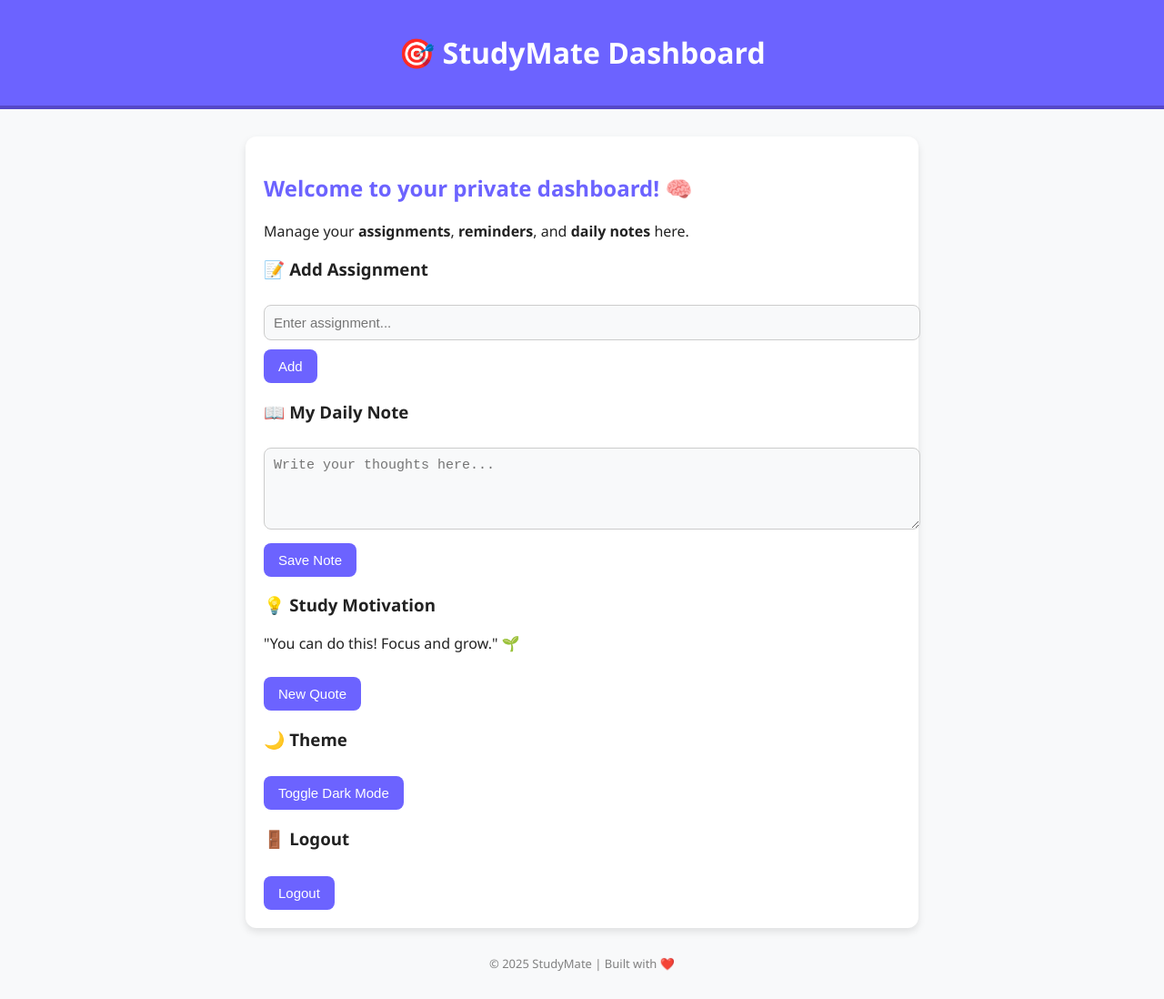
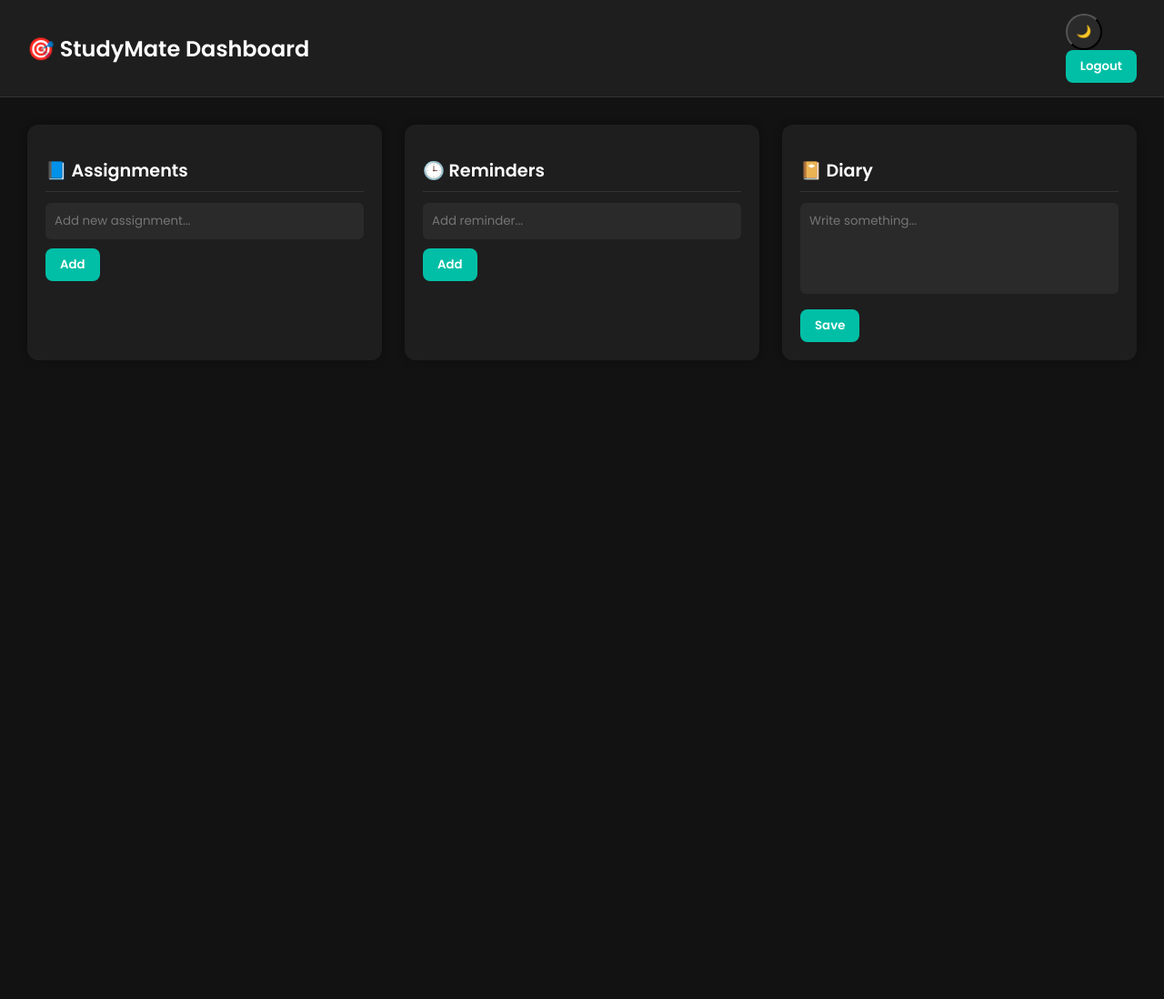
Before and after one commit to Payasobot/Study-Web-App, a plain HTML site: page dashboard.html in a window 1280 px wide. Shown: the whole page at 91% size. After the commit the page ends 800 px from the top, so only its background shows below. Drawn offline with Linux system fonts and the light colour scheme.

Commit message:
Update dashboard.html

```diff
--- a/dashboard.html
+++ b/dashboard.html
@@ -3,216 +3,155 @@
 <head>
   <meta charset="UTF-8" />
   <meta name="viewport" content="width=device-width, initial-scale=1.0" />
-  <title>🎯 StudyMate Dashboard</title>
+  <title>StudyMate Dashboard</title>
+  <link href="https://fonts.googleapis.com/css2?family=Poppins:wght@400;600&display=swap" rel="stylesheet" />
   <style>
+    * {
+      box-sizing: border-box;
+      font-family: 'Poppins', sans-serif;
+    }
     body {
-      font-family: 'Segoe UI', sans-serif;
+      background-color: #121212;
+      color: #fff;
       margin: 0;
       padding: 0;
-      background: var(--bg);
-      color: var(--text);
       transition: background 0.3s, color 0.3s;
     }
-
-    :root {
-      --bg: #f8f9fa;
-      --text: #222;
-      --card: #fff;
+    header {
+      display: flex;
+      justify-content: space-between;
+      align-items: center;
+      padding: 15px 30px;
+      background: #1e1e1e;
+      border-bottom: 1px solid #333;
     }
-
-    .dark {
-      --bg: #1a1a1a;
-      --text: #f1f1f1;
-      --card: #2a2a2a;
+    header h1 {
+      font-size: 1.5rem;
+      margin: 0;
     }
-
-    header {
-      background: #6c63ff;
+    .btn {
+      background: #00bfa6;
       color: white;
-      padding: 15px;
-      text-align: center;
-      border-bottom: 4px solid #5548c8;
-    }
-
-    .container {
-      max-width: 700px;
-      margin: 30px auto;
-      padding: 20px;
-      background: var(--card);
-      border-radius: 12px;
-      box-shadow: 0 4px 8px rgba(0,0,0,0.1);
-    }
-
-    h2 { color: #6c63ff; }
-
-    textarea, input {
-      width: 100%;
-      padding: 10px;
-      margin-top: 8px;
-      border-radius: 8px;
-      border: 1px solid #ccc;
-      font-size: 15px;
-      background: var(--bg);
-      color: var(--text);
-    }
-
-    button {
-      background: #6c63ff;
       border: none;
-      color: white;
-      padding: 10px 16px;
+      padding: 8px 16px;
       border-radius: 8px;
       cursor: pointer;
-      margin-top: 10px;
-      font-size: 15px;
+      font-weight: 600;
+      transition: 0.3s;
     }
-
-    button:hover { background: #5b55e2; }
-
-    .assignment-list {
-      margin-top: 15px;
-      padding-left: 15px;
+    .btn:hover {
+      background: #009e8a;
     }
-
-    .assignment-item {
-      background: var(--card);
-      padding: 8px;
-      margin: 5px 0;
+    .container {
+      padding: 30px;
+      display: grid;
+      grid-template-columns: repeat(auto-fit, minmax(280px, 1fr));
+      gap: 25px;
+    }
+    .card {
+      background: #1e1e1e;
+      border-radius: 12px;
+      padding: 20px;
+      box-shadow: 0 0 10px rgba(0,0,0,0.3);
+    }
+    .card h2 {
+      font-size: 1.2rem;
+      border-bottom: 1px solid #333;
+      padding-bottom: 8px;
+      margin-bottom: 12px;
+    }
+    input, textarea {
+      width: 100%;
+      background: #2a2a2a;
+      color: white;
+      border: none;
+      padding: 10px;
       border-radius: 6px;
-      border-left: 4px solid #6c63ff;
+      margin-bottom: 10px;
+      resize: none;
     }
-
-    footer {
-      text-align: center;
-      font-size: 13px;
-      color: gray;
-      margin: 30px 0;
+    ul {
+      list-style: none;
+      padding: 0;
+      margin: 0;
+    }
+    li {
+      background: #2a2a2a;
+      padding: 10px;
+      margin-bottom: 8px;
+      border-radius: 6px;
+      display: flex;
+      justify-content: space-between;
+      align-items: center;
+    }
+    li button {
+      background: none;
+      border: none;
+      color: #ff6b6b;
+      font-size: 0.9rem;
+      cursor: pointer;
+    }
+    .mode-toggle {
+      background: #2a2a2a;
+      border-radius: 50%;
+      width: 40px;
+      height: 40px;
+      display: flex;
+      justify-content: center;
+      align-items: center;
+      cursor: pointer;
+      color: white;
+    }
+    .light-mode {
+      background-color: #fafafa;
+      color: #111;
+    }
+    .light-mode .card {
+      background: #fff;
+      color: #111;
+    }
+    .light-mode input, .light-mode textarea, .light-mode li {
+      background: #f0f0f0;
+      color: #111;
+    }
+    .light-mode header {
+      background: #fff;
+      border-bottom: 1px solid #ccc;
     }
   </style>
 </head>
 <body>
   <header>
     <h1>🎯 StudyMate Dashboard</h1>
+    <div>
+      <button id="toggleMode" class="mode-toggle">🌙</button>
+      <button id="logoutBtn" class="btn">Logout</button>
+    </div>
   </header>
 
   <div class="container">
-    <h2>Welcome to your private dashboard! 🧠</h2>
-    <p>Manage your <strong>assignments</strong>, <strong>reminders</strong>, and <strong>daily notes</strong> here.</p>
+    <div class="card">
+      <h2>📘 Assignments</h2>
+      <input type="text" id="assignmentInput" placeholder="Add new assignment..." />
+      <button id="addAssignment" class="btn">Add</button>
+      <ul id="assignmentList"></ul>
+    </div>
 
-    <section>
-      <h3>📝 Add Assignment</h3>
-      <input type="text" id="assignmentInput" placeholder="Enter assignment..." />
-      <button onclick="addAssignment()">Add</button>
-      <div class="assignment-list" id="assignmentList"></div>
-    </section>
+    <div class="card">
+      <h2>🕒 Reminders</h2>
+      <input type="text" id="reminderInput" placeholder="Add reminder..." />
+      <button id="addReminder" class="btn">Add</button>
+      <ul id="reminderList"></ul>
+    </div>
 
-    <section>
-      <h3>📖 My Daily Note</h3>
-      <textarea id="diaryInput" rows="4" placeholder="Write your thoughts here..."></textarea>
-      <button onclick="saveNote()">Save Note</button>
-    </section>
-
-    <section>
-      <h3>💡 Study Motivation</h3>
-      <p id="motivationText">"You can do this! Focus and grow." 🌱</p>
-      <button onclick="newQuote()">New Quote</button>
-    </section>
-
-    <section>
-      <h3>🌙 Theme</h3>
-      <button onclick="toggleTheme()">Toggle Dark Mode</button>
-    </section>
-
-    <section>
-      <h3>🚪 Logout</h3>
-      <button onclick="logout()">Logout</button>
-    </section>
+    <div class="card">
+      <h2>📔 Diary</h2>
+      <textarea id="diaryInput" rows="4" placeholder="Write something..."></textarea>
+      <button id="saveDiary" class="btn">Save</button>
+      <ul id="diaryList"></ul>
+    </div>
   </div>
 
-  <footer>
-    © 2025 StudyMate | Built with ❤️
-  </footer>
-
- <script>
-  const quotes = [
-    "Small steps every day lead to big progress.",
-    "You’re doing better than you think!",
-    "Focus on improvement, not perfection.",
-    "Discipline beats motivation.",
-    "Every mistake is a lesson."
-  ];
-
-  function newQuote() {
-    document.getElementById("motivationText").textContent =
-      quotes[Math.floor(Math.random() * quotes.length)];
-  }
-
-  function addAssignment() {
-    const val = document.getElementById("assignmentInput").value.trim();
-    if (!val) return alert("Please enter an assignment!");
-    const div = document.createElement("div");
-    div.className = "assignment-item";
-    div.textContent = val;
-    document.getElementById("assignmentList").appendChild(div);
-    document.getElementById("assignmentInput").value = "";
-
-    saveAssignments(); // ✅ save after adding
-  }
-
-  function saveAssignments() {
-    const items = Array.from(
-      document.querySelectorAll(".assignment-item")
-    ).map((el) => el.textContent);
-    localStorage.setItem("assignments", JSON.stringify(items));
-  }
-
-  function loadAssignments() {
-    const saved = JSON.parse(localStorage.getItem("assignments") || "[]");
-    const list = document.getElementById("assignmentList");
-    list.innerHTML = "";
-    saved.forEach((text) => {
-      const div = document.createElement("div");
-      div.className = "assignment-item";
-      div.textContent = text;
-      list.appendChild(div);
-    });
-  }
-
-  function saveNote() {
-    const note = document.getElementById("diaryInput").value;
-    if (!note) return alert("Write something first!");
-    localStorage.setItem("diaryNote", note);
-    alert("Note saved successfully!");
-  }
-
-  function loadNote() {
-    const note = localStorage.getItem("diaryNote");
-    if (note) document.getElementById("diaryInput").value = note;
-  }
-
-  function toggleTheme() {
-    document.body.classList.toggle("dark");
-    localStorage.setItem(
-      "theme",
-      document.body.classList.contains("dark") ? "dark" : "light"
-    );
-  }
-
-  function loadTheme() {
-    if (localStorage.getItem("theme") === "dark") {
-      document.body.classList.add("dark");
-    }
-  }
-
-  function logout() {
-    window.location.href = "index.html";
-  }
-
-  // 🔄 Load saved data on page load
-  loadTheme();
-  loadNote();
-  loadAssignments();
-</script>
-
+  <script type="module" src="script.js"></script>
 </body>
 </html>
```
